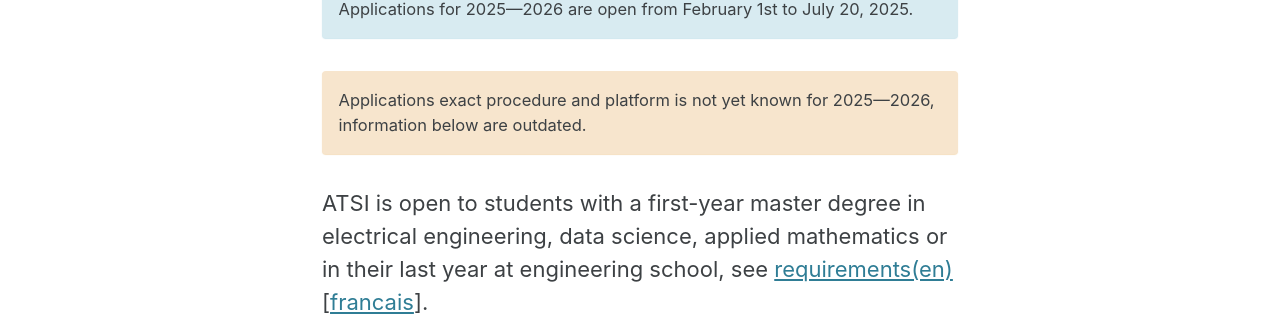
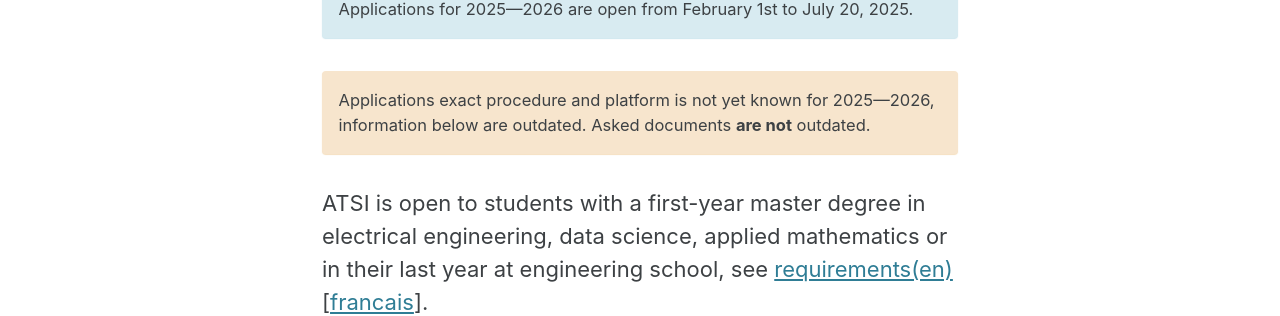
Before and after one commit to master-atsi/master-atsi.github.io, a Jekyll site: the page built from applications.md, in a window 1280 px wide. Shown: the part 215-531 px from the top of the page. Built offline with Jekyll 4.4.1, drawn with Linux system fonts in a browser that asks for light colours; cached includes are drawn as plain includes; comment, search, counter and statistics services are not loaded.

Commit message:
Update application

```diff
--- a/applications.md
+++ b/applications.md
@@ -7,7 +7,7 @@
 {: .notice--info}
 
 Applications exact procedure and platform is not yet known for 2025—2026,
-information below are outdated.
+information below are outdated. Asked documents **are not** outdated.
 {: .notice--warning}
 
 ATSI is open to students with a first-year master degree in electrical
```
